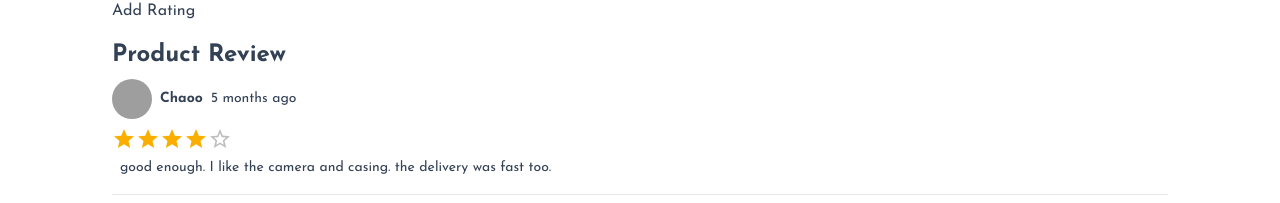
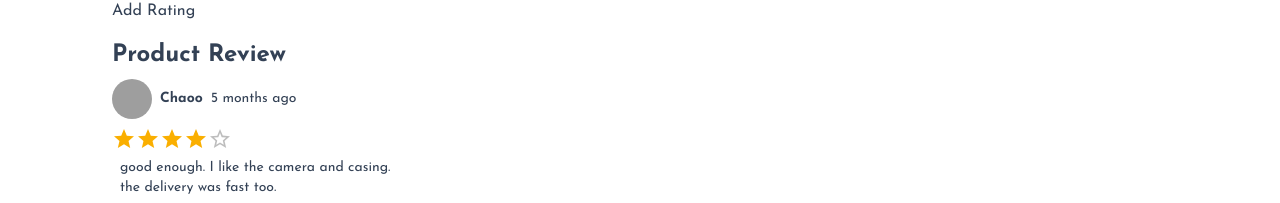
Before and after one commit to Mar-boi/Mechamongus, a Next.js app: page /product/1 in a window 1280 px wide. Shown: the part 597-800 px from the top of the page. Built offline with nearby package versions, Linux system fonts and the light colour scheme; grey boxes are pictures that could not be loaded; a web font is replaced by a local one.

Commit message:
Update ListRating.tsx
max-w-300px to max-w-[300px]

```diff
--- a/app/product/[productId]/ListRating.tsx
+++ b/app/product/[productId]/ListRating.tsx
@@ -16,7 +16,7 @@ const ListRating: React.FC<ListRatingProps> = ({ product }) => {
         {product.reviews &&
           product.reviews.map((review: any) => {
             return (
-              <div key={review.id} className="max-w-300px">
+              <div key={review.id} className="max-w-[300px]">
                 <div
                   className="flex gap-2
                     items-center"
```
